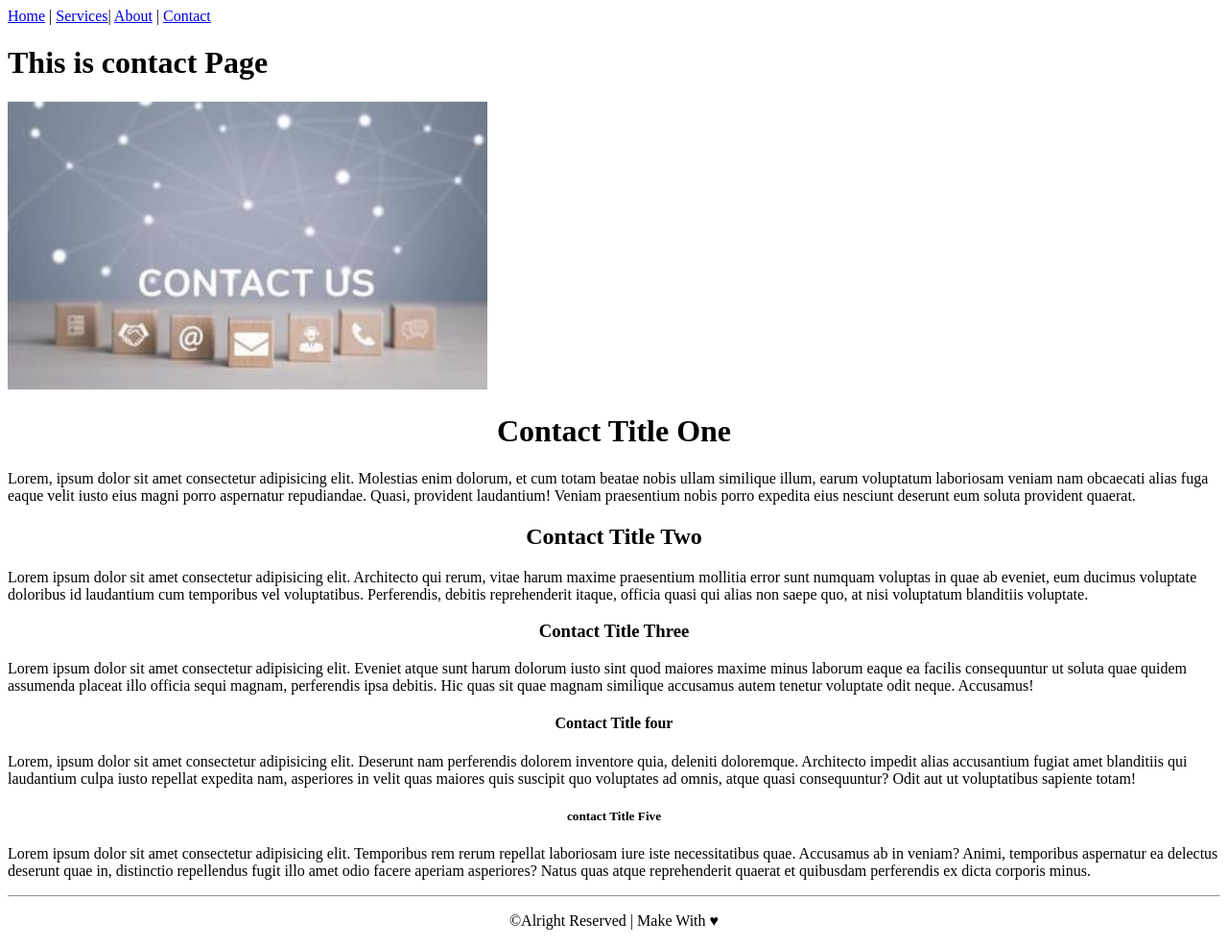
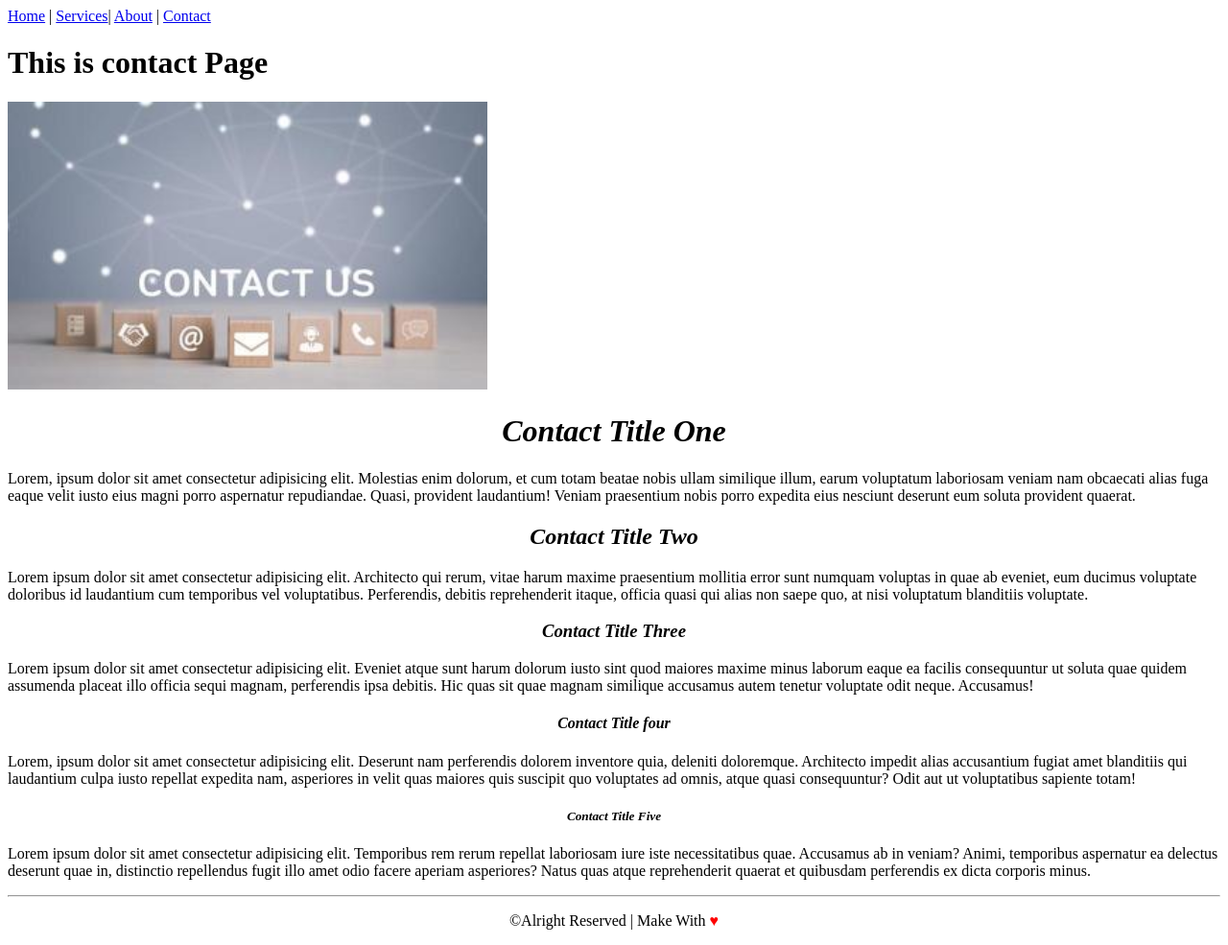
Before and after one commit to ayenandarnyein/ayenandarnyein.github.io, a plain HTML site: page HTML/Link/Pages/contact.html in a window 1280 px wide. Shown: the whole page at 96% size. Drawn offline with Linux system fonts and the light colour scheme.

Commit message:
HTML Homework

```diff
--- a/HTML/Link/Pages/contact.html
+++ b/HTML/Link/Pages/contact.html
@@ -19,20 +19,20 @@
     </header>
 
     <div>
-        <h1 align="center">Contact Title One</h1>
+        <h1 align="center"><i>Contact Title One</i></h1>
         <p>Lorem, ipsum dolor sit amet consectetur adipisicing elit. Molestias enim dolorum, et cum totam beatae nobis ullam similique illum, earum voluptatum laboriosam veniam nam obcaecati alias fuga eaque velit iusto eius magni porro aspernatur repudiandae. Quasi, provident laudantium! Veniam praesentium nobis porro expedita eius nesciunt deserunt eum soluta provident quaerat.</p>
-        <h2 align="center">Contact Title Two</h2>
+        <h2 align="center"><i>Contact Title Two</i></h2>
         <p>Lorem ipsum dolor sit amet consectetur adipisicing elit. Architecto qui rerum, vitae harum maxime praesentium mollitia error sunt numquam voluptas in quae ab eveniet, eum ducimus voluptate doloribus id laudantium cum temporibus vel voluptatibus. Perferendis, debitis reprehenderit itaque, officia quasi qui alias non saepe quo, at nisi voluptatum blanditiis voluptate.</p>
-        <h3 align="center">Contact Title Three</h3>
+        <h3 align="center"><i>Contact Title Three</i></h3>
         <p>Lorem ipsum dolor sit amet consectetur adipisicing elit. Eveniet atque sunt harum dolorum iusto sint quod maiores maxime minus laborum eaque ea facilis consequuntur ut soluta quae quidem assumenda placeat illo officia sequi magnam, perferendis ipsa debitis. Hic quas sit quae magnam similique accusamus autem tenetur voluptate odit neque. Accusamus!</p>
-        <h4 align="center">Contact Title four</h4>
+        <h4 align="center"><i>Contact Title four</i></h4>
         <p>Lorem, ipsum dolor sit amet consectetur adipisicing elit. Deserunt nam perferendis dolorem inventore quia, deleniti doloremque. Architecto impedit alias accusantium fugiat amet blanditiis qui laudantium culpa iusto repellat expedita nam, asperiores in velit quas maiores quis suscipit quo voluptates ad omnis, atque quasi consequuntur? Odit aut ut voluptatibus sapiente totam!</p>
-        <h5 align="center">contact Title Five</h5>
+        <h5 align="center"><i>Contact Title Five</i></h5>
         <p>Lorem ipsum dolor sit amet consectetur adipisicing elit. Temporibus rem rerum repellat laboriosam iure iste necessitatibus quae. Accusamus ab in veniam? Animi, temporibus aspernatur ea delectus deserunt quae in, distinctio repellendus fugit illo amet odio facere aperiam asperiores? Natus quas atque reprehenderit quaerat et quibusdam perferendis ex dicta corporis minus.</p>
 
         <hr>
         <footer>
-            <p align="center">&copy;Alright Reserved | Make With <span style="color: reds;">&hearts;</span></p>
+            <p align="center">&copy;Alright Reserved | Make With <span style="color: red;">&hearts;</span></p>
         </footer>
     </div>
 </body>
```
Also changed, not shown: HTML/Link/Pages/Services.html (+4 -4 lines), HTML/Link/Pages/about.html (+5 -5 lines), HTML/Link/Pages/index.html (+2 -2 lines).
